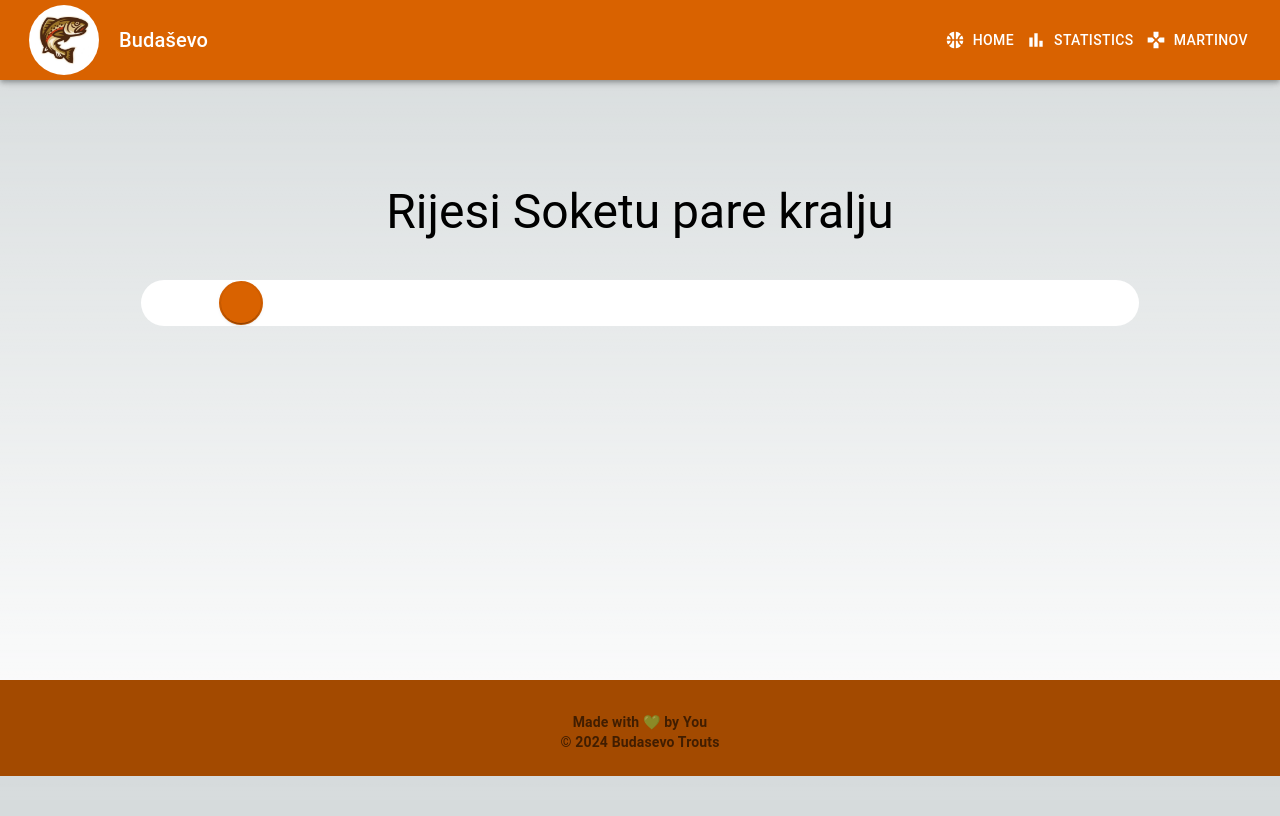
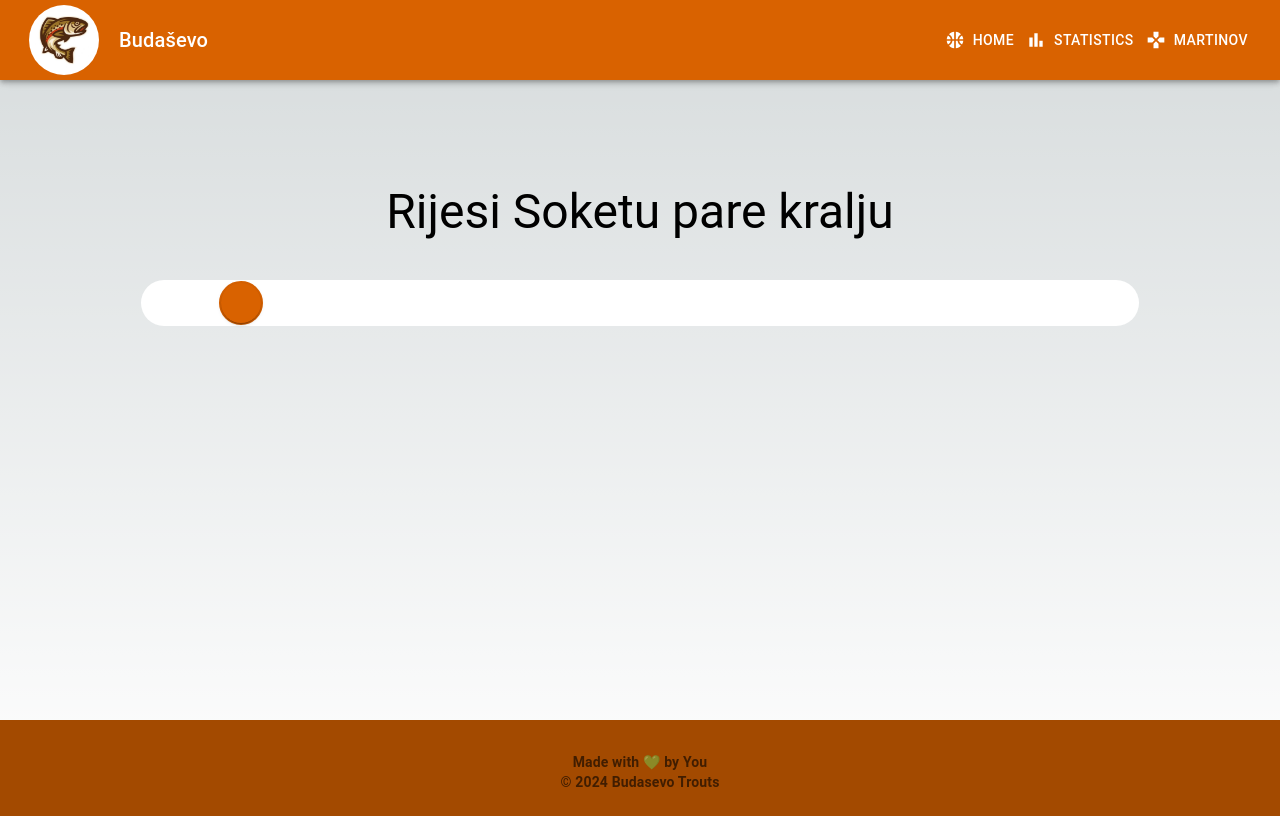
Before and after one commit to SerticBruno/BudasevoTrouts, a Next.js app: page /martinov in a window 1280 px wide. Built offline with nearby package versions, Linux system fonts and the light colour scheme.

Commit message:
to bi trebalo biti to za demo

```diff
--- a/app/components/Layout.js
+++ b/app/components/Layout.js
@@ -24,7 +24,7 @@ const Layout = ({ children }) => {
       <ThemeProvider theme={customTheme}>
         {/* <Header /> */}
         <Navbar />
-        <main style={{ paddingTop: theme.mixins.toolbar.minHeight * 3 + "px" }}>
+        <main style={{ paddingTop: theme.mixins.toolbar.minHeight * 3 + "px", minHeight: "90vh" }}>
           {children}
         </main>
         <Footer />
--- a/app/page.js
+++ b/app/page.js
@@ -51,9 +51,6 @@ export default function Home() {
               </Container>
               )}
 
-              {/* everything after this line should hidden  */}
-              {/* these elemtns should be hidden  */}
-
               {showHiddenElements && (
                 <Container maxWidth="lg" sx={{ mt: 4 }}>
                   <Grid container spacing={3} mb={5}>
@@ -95,7 +92,6 @@ export default function Home() {
                     </Grid>
                   </Grid>
 
-                  {/* these elemtns should be hidden  */}
                 </Container>
               )}
             </Box>
```
